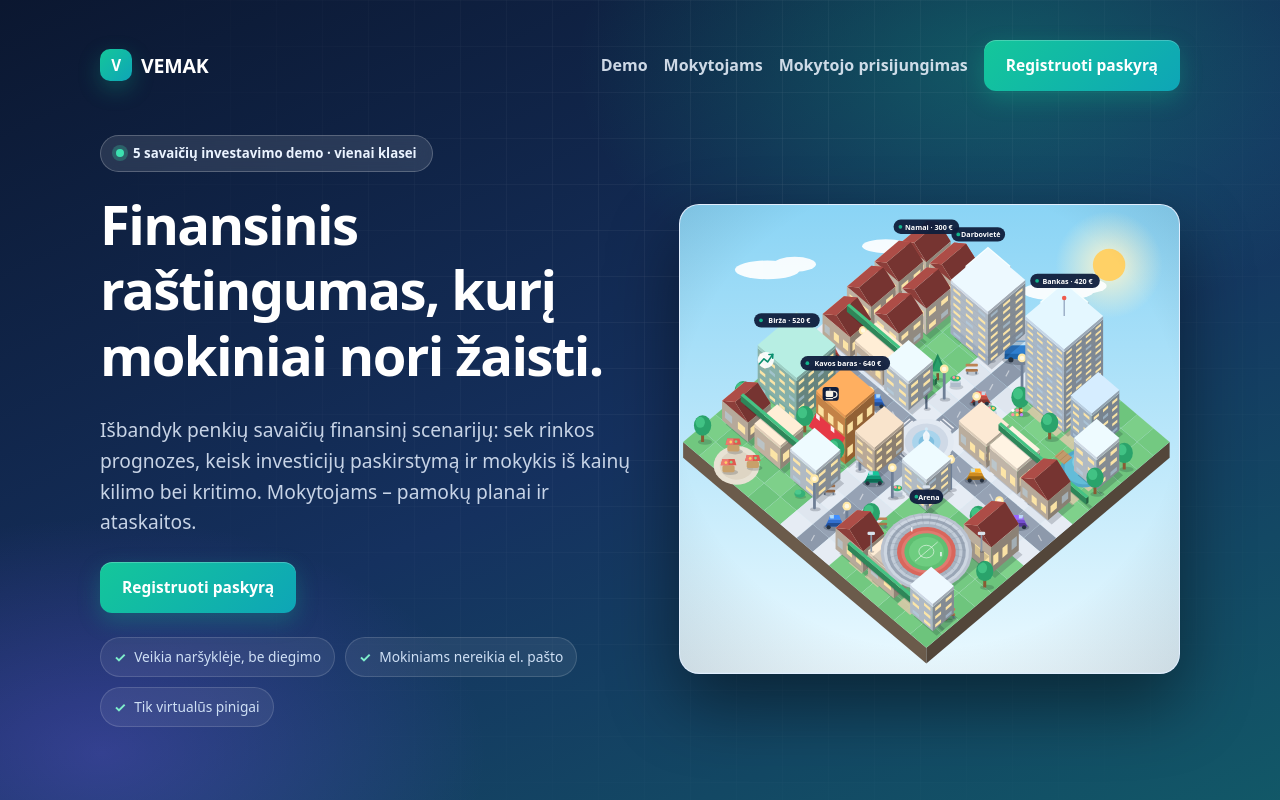
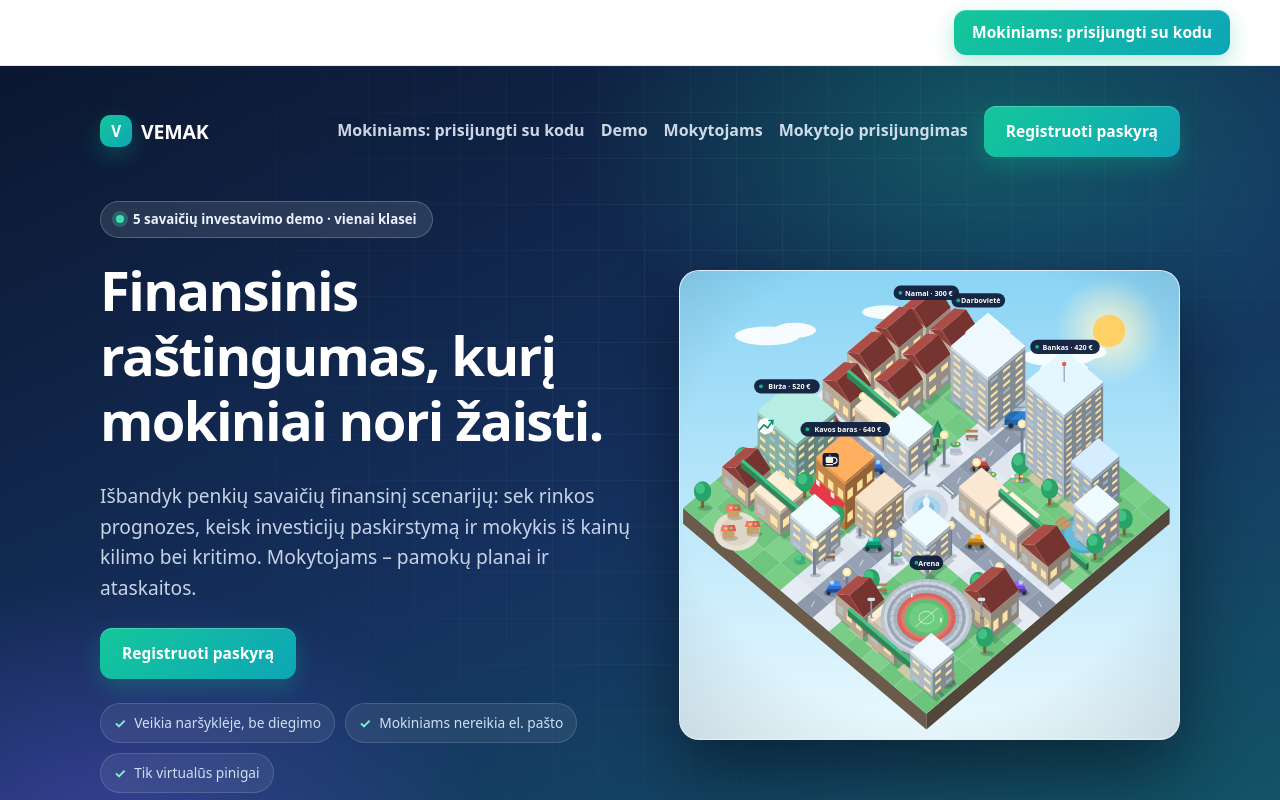
Before and after one commit to Ox380/Vemak, a website with bundled scripts: page app/public/index.html in a window 1280 px wide. Shown: the top 800 px of the page. Built offline with nearby package versions, Linux system fonts and the light colour scheme.

Commit message:
feat: add top student code access

```diff
--- a/app/public/index.html
+++ b/app/public/index.html
@@ -42,7 +42,9 @@
   .nav a:not(.logo):not(.btn){font-size:.88rem}
   .nav .btn{padding:11px 16px;min-height:42px;font-size:.88rem}
 }
-section{padding:72px 0}
+  .student-access{display:flex;justify-content:center;background:#fff;padding:10px 14px;border-bottom:1px solid rgba(15,30,61,.1)}
+  .student-access .btn{width:min(100%,420px);text-align:center;padding:10px 18px;min-height:42px}
+  @media(min-width:761px){.student-access{justify-content:flex-end;padding-right:max(14px,calc((100% - 1180px)/2))}.student-access .btn{width:auto}}
 section.alt{background:#fff}
 .sec-h{text-align:center;max-width:42em;margin:0 auto 38px}
 .sec-h h2{font-size:clamp(1.6rem,3.6vw,2.35rem);letter-spacing:-.03em}
@@ -90,9 +92,10 @@ footer .note{color:#9fb0cc}
 </style>
 </head>
 <body>
+<div class="student-access" role="banner"><a class="btn" href="/play">Mokiniams: prisijungti su kodu</a></div>
 <header class="hero">
   <div class="wrap">
-    <nav class="nav" aria-label="Pagrindinė navigacija"><a class="logo" href="/"><i>V</i>VEMAK</a><span class="sp"></span><a href="#demo">Demo</a><a href="#mokytojams">Mokytojams</a><a href="/teacher">Mokytojo prisijungimas</a><a class="btn" href="/teacher?register=1">Registruoti paskyrą</a></nav>
+    <nav class="nav" aria-label="Pagrindinė navigacija"><a class="logo" href="/"><i>V</i>VEMAK</a><span class="sp"></span><a href="/play">Mokiniams: prisijungti su kodu</a><a href="#demo">Demo</a><a href="#mokytojams">Mokytojams</a><a href="/teacher">Mokytojo prisijungimas</a><a class="btn" href="/teacher?register=1">Registruoti paskyrą</a></nav>
     <div class="cols" style="margin-top:30px">
       <div>
         <span class="hero-badge"><span></span>5 savaičių investavimo demo · vienai klasei</span>
```
Also changed, not shown: app/test/ui.test.mjs (+2 -1 lines).
